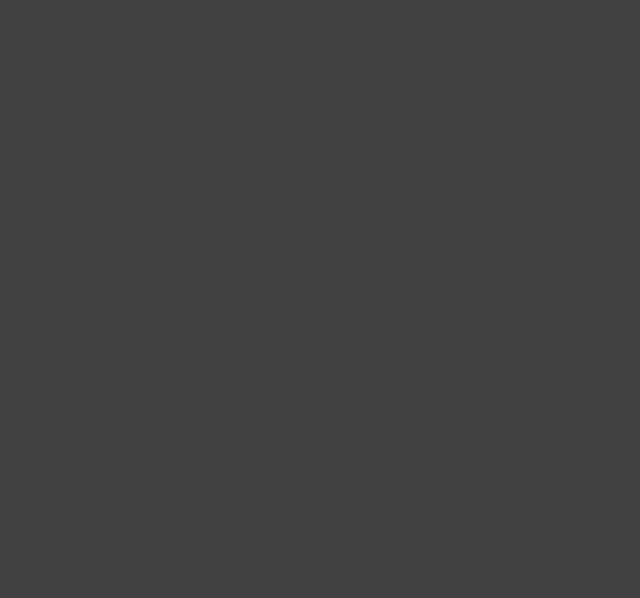
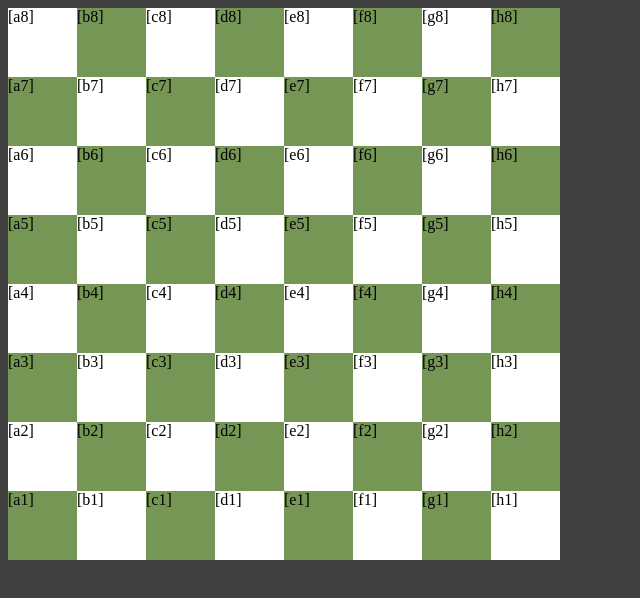
Before and after one commit to DavidSantiagoVelasco/ReactChess, a React (Vite) app in the folder react-chess/: page / in a window 1280 px wide. Shown: the top 598 px of the page, without its empty margins (0-640 px from the left). Built offline with nearby package versions, Linux system fonts and the light colour scheme.

Commit message:
feat(App): import Board component
- Import App.css file
- Set div class name to 'app'

```diff
--- a/react-chess/src/App.jsx
+++ b/react-chess/src/App.jsx
@@ -1,7 +1,13 @@
-import { useState } from 'react'
+import { useState } from 'react';
+import Board from './components/board';
+import "./styles/App.css"
 
 function App() {
-  return
+  return(
+    <div className='app'>
+      <Board/>
+    </div>
+  )
 }
 
 export default App
```
